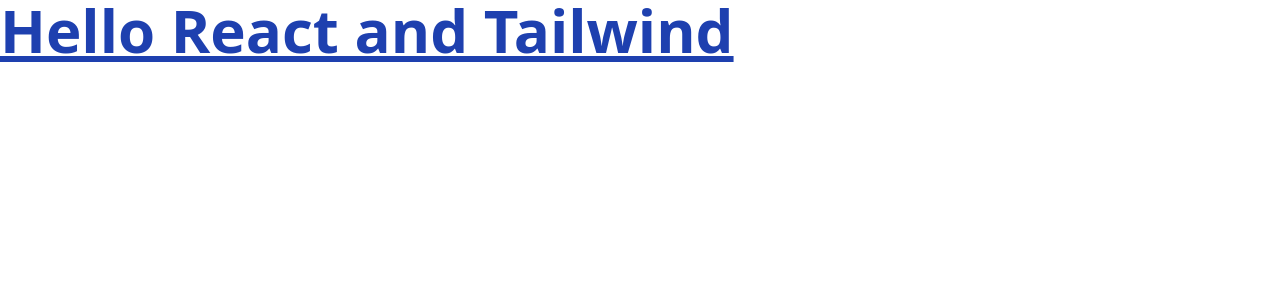
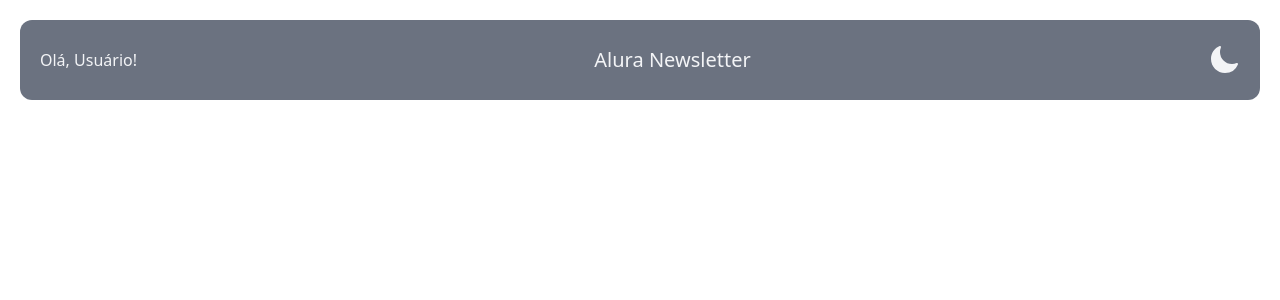
Before and after one commit to Levieber/alura-newsletter, a React (Vite) app: page / in a window 1280 px wide. Shown: the top 300 px of the page. Built offline with nearby package versions, Linux system fonts and the light colour scheme.

Commit message:
feat: header component created

```diff
--- a/package.json
+++ b/package.json
@@ -9,6 +9,7 @@
     "preview": "vite preview"
   },
   "dependencies": {
+    "@heroicons/react": "^2.0.13",
     "react": "^18.2.0",
     "react-dom": "^18.2.0"
   },
--- a/src/App.tsx
+++ b/src/App.tsx
@@ -1,7 +1,9 @@
+import Header from "./components/Header";
+
 const App = () => {
   return (
     <>
-      <h1 className="text-6xl font-bold underline text-blue-800">Hello React and Tailwind</h1>
+      <Header />
     </>
   );
 };
--- /dev/null
+++ b/src/components/Header.tsx
@@ -0,0 +1,13 @@
+import { MoonIcon } from "@heroicons/react/24/solid";
+
+const Header = () => {
+  return (
+    <header className="flex h-20 bg-gray-500 justify-between items-center px-5 sm:rounded-xl sm:m-5">
+      <span className="text-gray-100">Olá, Usuário!</span>
+      <h1 className="text-gray-100 text-xl">Alura Newsletter</h1>
+      <MoonIcon className="h-8 text-gray-100 cursor-pointer hidden sm:block" />
+    </header>
+  );
+};
+
+export default Header;
```
Also changed, not shown: 1 other file (tests, documents, lock files or other folders).
